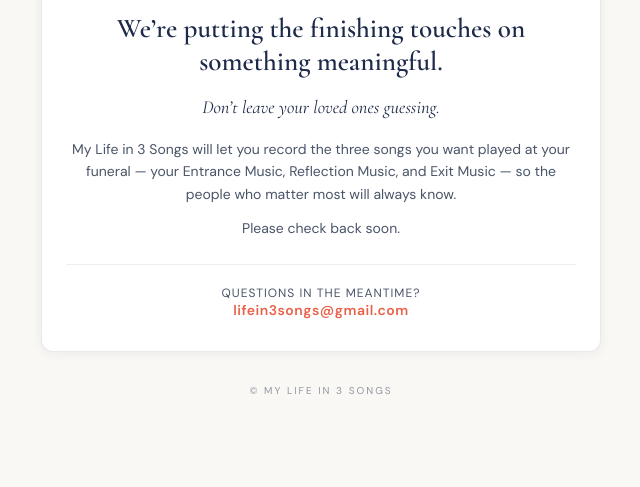
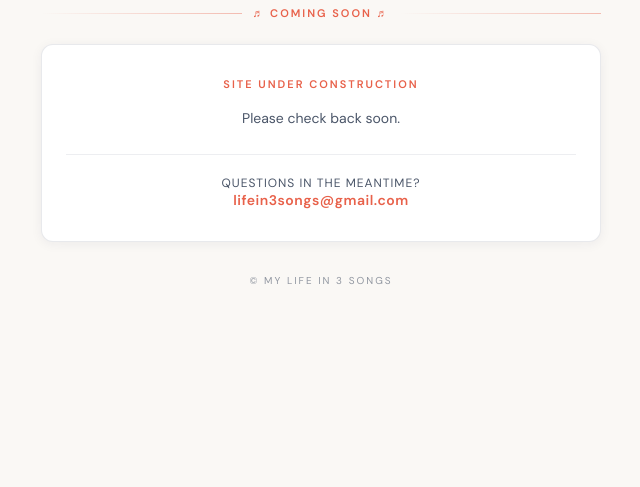
Before and after one commit to mylifein3songs/mylifein3songs, a plain HTML site: page index.html in a window 1280 px wide. Shown: the part 313-800 px from the top of the page, without its empty margins (319-959 px from the left). Drawn offline with nearby package versions, Linux system fonts and the light colour scheme.

Commit message:
Update index.html

```diff
--- a/index.html
+++ b/index.html
@@ -109,16 +109,14 @@
           <div class="masthead-tagline">Tell your story in songs</div>
         </div>
       </div>
-      <p>The songs you want played at your funeral</p>
+
     </div>
 
     <div class="vinyl-divider">&#9836; Coming Soon &#9836;</div>
 
     <div class="paper-box">
       <div class="paper-box-title">Site Under Construction</div>
-      <h2>We&rsquo;re putting the finishing touches on something meaningful.</h2>
-      <p class="lead">Don&rsquo;t leave your loved ones guessing.</p>
-      <p class="small">My Life in 3 Songs will let you record the three songs you want played at your funeral &mdash; your Entrance Music, Reflection Music, and Exit Music &mdash; so the people who matter most will always know.</p>
+
       <p class="small">Please check back soon.</p>
 
       <div class="contact">
```
